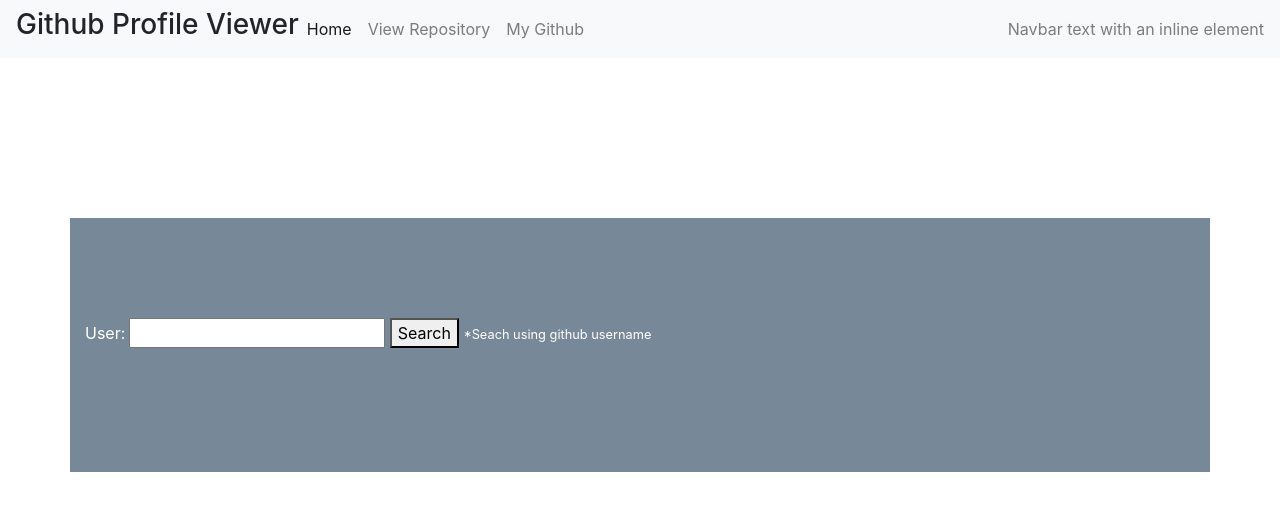
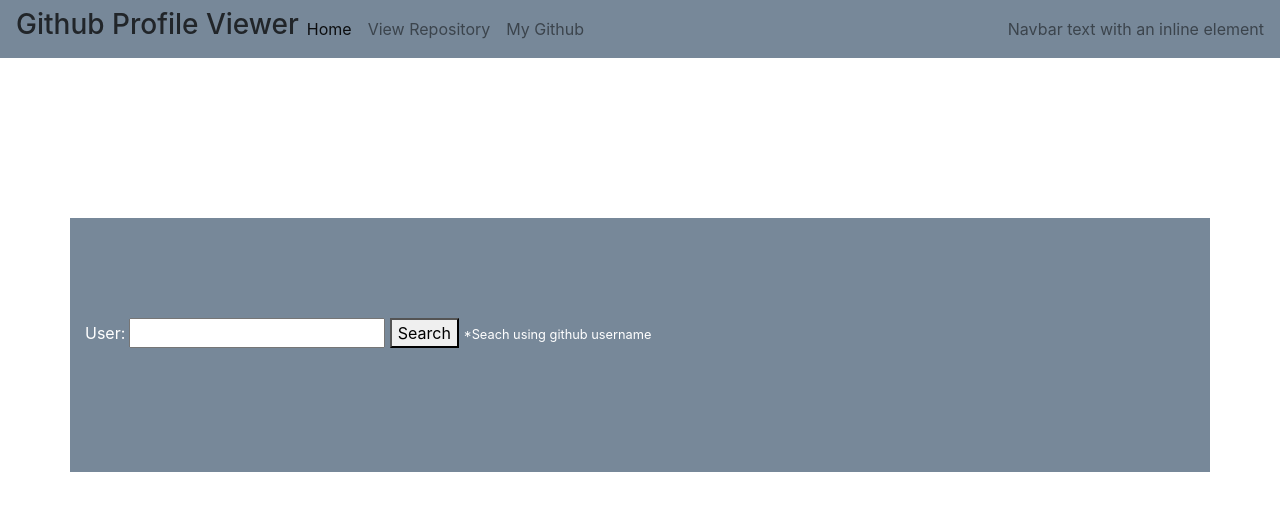
Before and after one commit to WesleyTejeda/Github-Viewer, a plain HTML site: page assets/index.html in a window 1280 px wide. Drawn offline with nearby package versions, Linux system fonts and the light colour scheme.

```diff
--- a/assets/css/style.css
+++ b/assets/css/style.css
@@ -1,5 +1,5 @@
-#userForm {
-
+#nav {
+    background-color: lightslategray;
 }
 
 #formContainer {
--- a/assets/index.html
+++ b/assets/index.html
@@ -10,7 +10,7 @@
 </head>
 <body>
     <header>
-        <nav class="navbar navbar-expand-lg navbar-light bg-light">
+        <nav id="nav" class="navbar navbar-expand-lg navbar-light">
             <h3>Github Profile Viewer</h3>
             <button class="navbar-toggler" type="button" data-toggle="collapse" data-target="#navbarText" aria-controls="navbarText" aria-expanded="false" aria-label="Toggle navigation">
               <span class="navbar-toggler-icon"></span>
```
